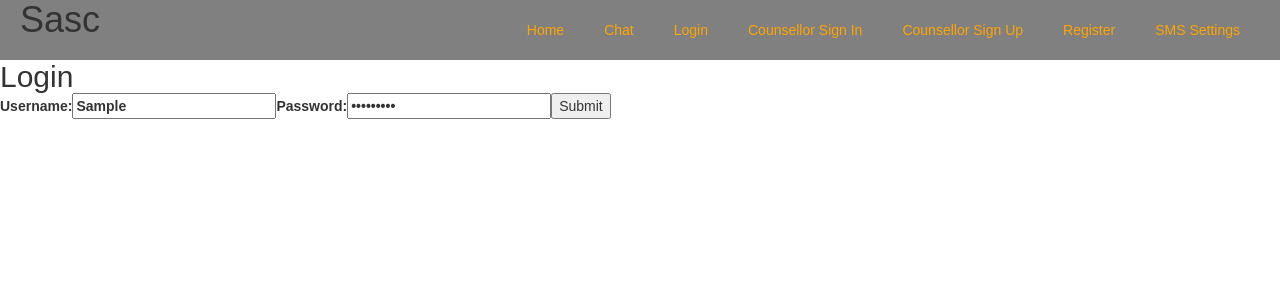
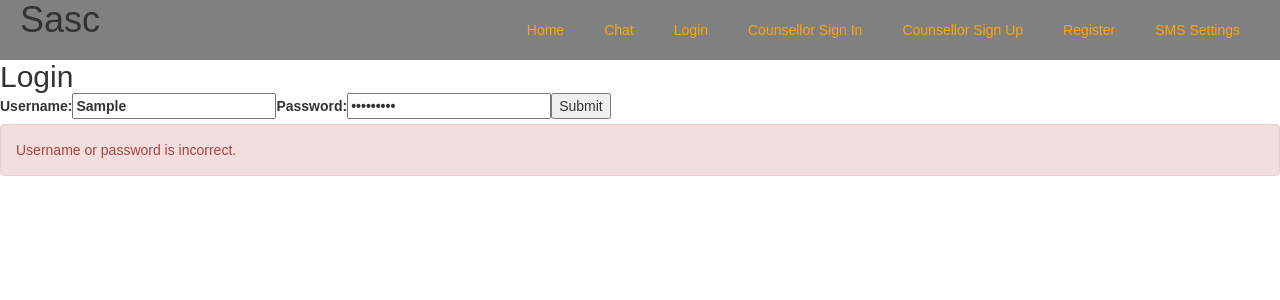
Before and after one commit to CodeTheChangeUBC/sasc, a React app: page /login in a window 1280 px wide. Both pictures are taken after typing "Sample", "Sample123" into the empty fields and a click on the input "Submit". Shown: the top 300 px of the page. Built offline with nearby package versions, Linux system fonts and the light colour scheme; no server answers.

Commit message:
incorrect credentials check for login

```diff
--- a/client/src/Components/Auth/SigninCounsellor/index.js
+++ b/client/src/Components/Auth/SigninCounsellor/index.js
@@ -51,7 +51,8 @@ SigninCounsellor.propTypes = {
 
 function mapStateToProps(state) {
     return {
-        form: state.form
+        form: state.form,
+        errorMessage: state.auth.error
     };
 }
 
--- a/client/src/Containers/Login/index.js
+++ b/client/src/Containers/Login/index.js
@@ -37,6 +37,16 @@ class Login extends Component {
     this.props.signinUser(this.state, history);
   }
 
+  renderAlert() {
+    if (this.props.errorMessage) {
+        return (
+            <div className="alert alert-danger">
+                {this.props.errorMessage}
+            </div>
+        );
+    }
+  }
+
   render() {
     return (
       <div className="Login">
@@ -45,13 +55,22 @@ class Login extends Component {
           onSubmit={this.handleOnSubmit}
           onChange={this.handleOnChange}
         />
+        {this.renderAlert()}
       </div>
     );
   }
 }
 
 function mapStateToProps(state) {
-    return state;
+    const { username, password } = state;
+    state.form = {
+      username,
+      password
+    };
+    return {
+      form: state.form,
+      errorMessage: state.auth.error
+    };
 }
 
 Login = connect(mapStateToProps, actions)(Login);
--- a/client/src/Redux/Reducers/rootReducer.js
+++ b/client/src/Redux/Reducers/rootReducer.js
@@ -12,7 +12,7 @@ const rootReducer = combineReducers({
   activeRoom,
   signInReducer,
   form,
-  authReducer
+  auth: authReducer
 });
 
 export default rootReducer;
```
